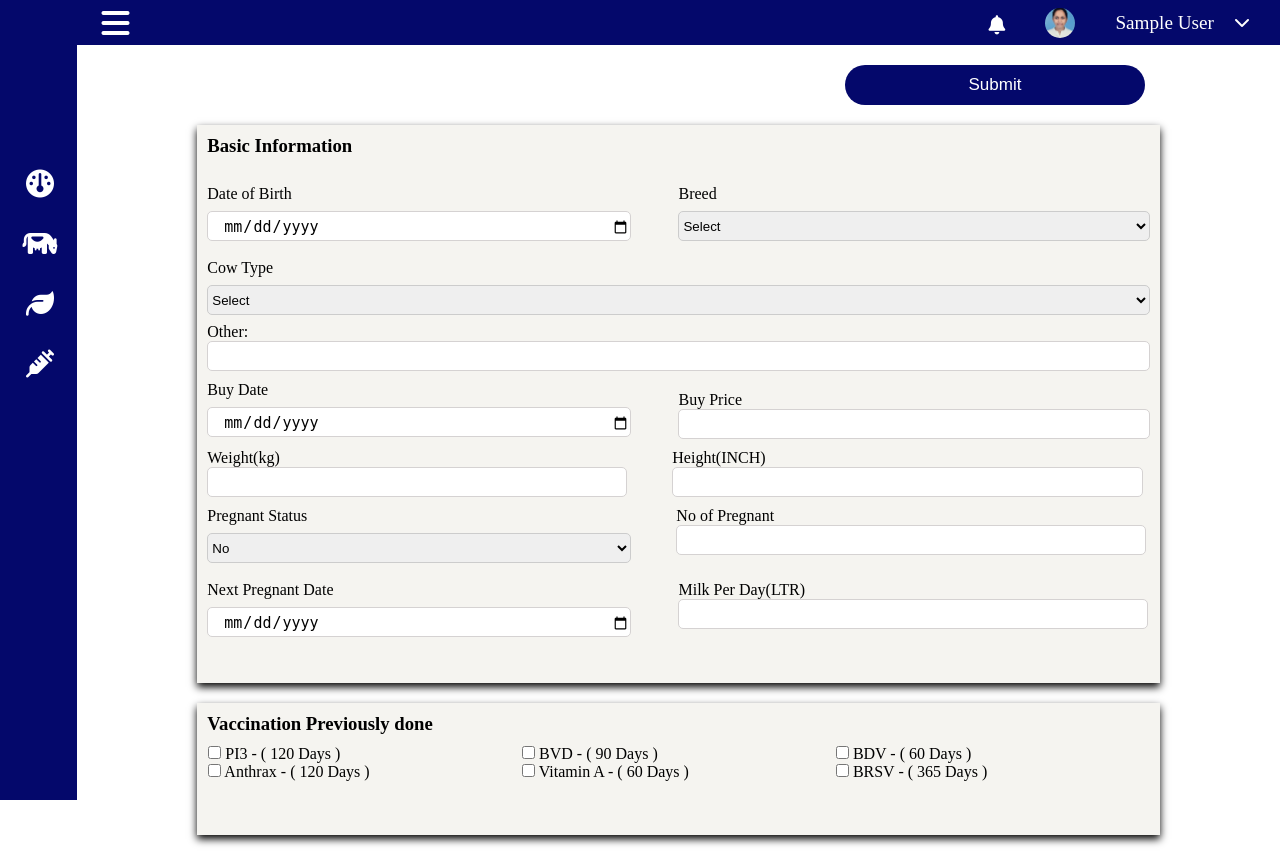
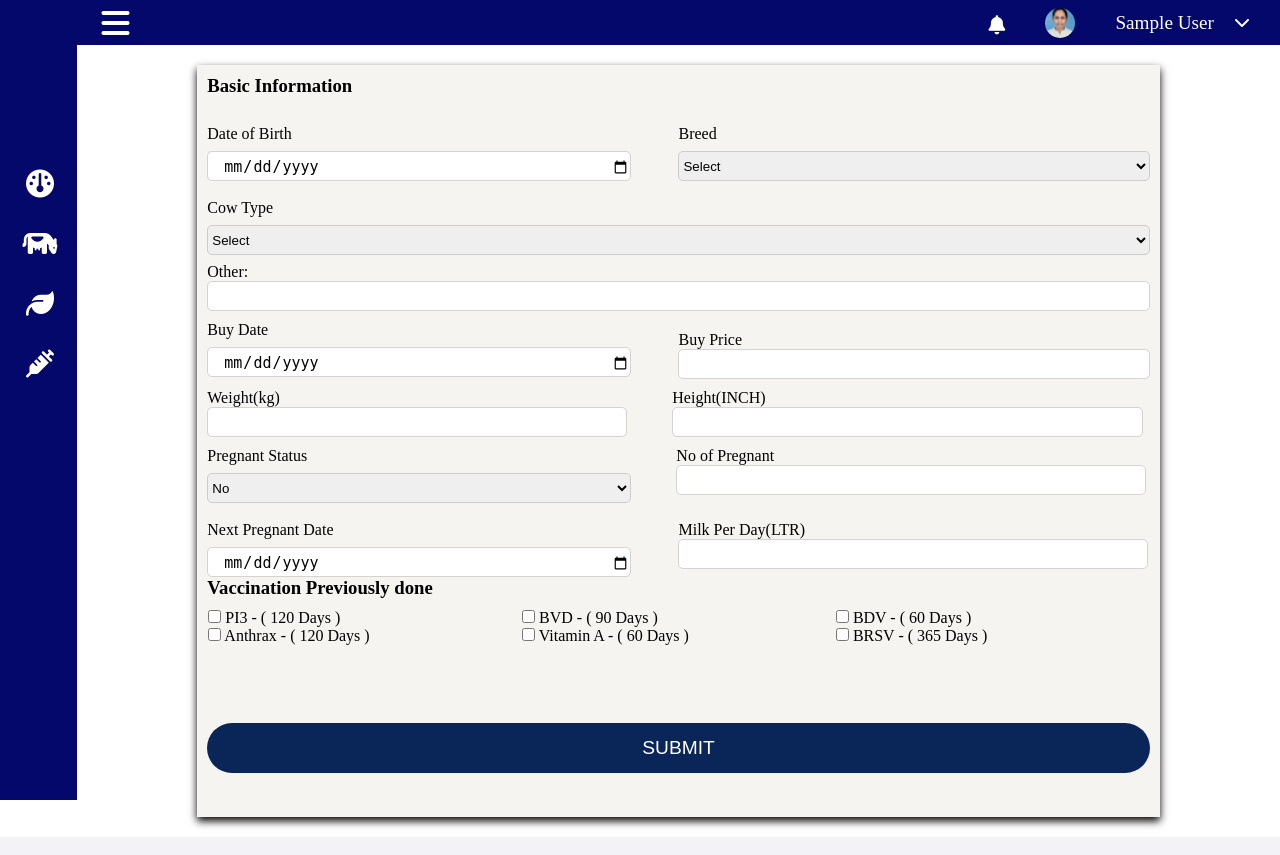
Before and after one commit to GroupCS31-UCSC/Koratuwa, a PHP site: page /koratuwa/livestock_manager/addCattle in a window 1280 px wide. Run offline with PHP 8.4, Linux system fonts and the light colour scheme; the visitor is signed in with stand-in values (Sample User, id 1); data that the repository does not hold is empty; some libraries are stand-ins or nearby versions.

Commit message:
Add cattle form modified

```diff
--- a/app/views/livestock_manager/addCattle.php
+++ b/app/views/livestock_manager/addCattle.php
@@ -2,7 +2,6 @@
 <?php require APPROOT.'/views/livestock_manager/livestock_dashboard.php'; ?>
 <link rel="stylesheet" type="text/css" href="<?php echo URLROOT; ?>/public/css/livestock_manager/addCattle.css">
 
-<input type="submit" value="Submit" class="submit-btn">
 <div class="form-container">
 	<div class="form-header">
 		<h3>Basic Information</h3>
@@ -107,12 +106,6 @@
         <li><input type="checkbox" name="vaccination[]" value="Other">Other</li>
 
     </div> -->
-		<br>
-
-  </form>
-  <br>
-  </div>
-  <div class="form-container">
     <div class="form-header">
 		  <h3>Vaccination Previously done</h3>
 	  </div>
@@ -156,6 +149,12 @@
         </div>
       </div>
     </form>
+		<br>
+		<input type="submit" value="Submit" class="submitBtn">
+  </form>
+  <br>
+</div>
+
 
 
 
```
